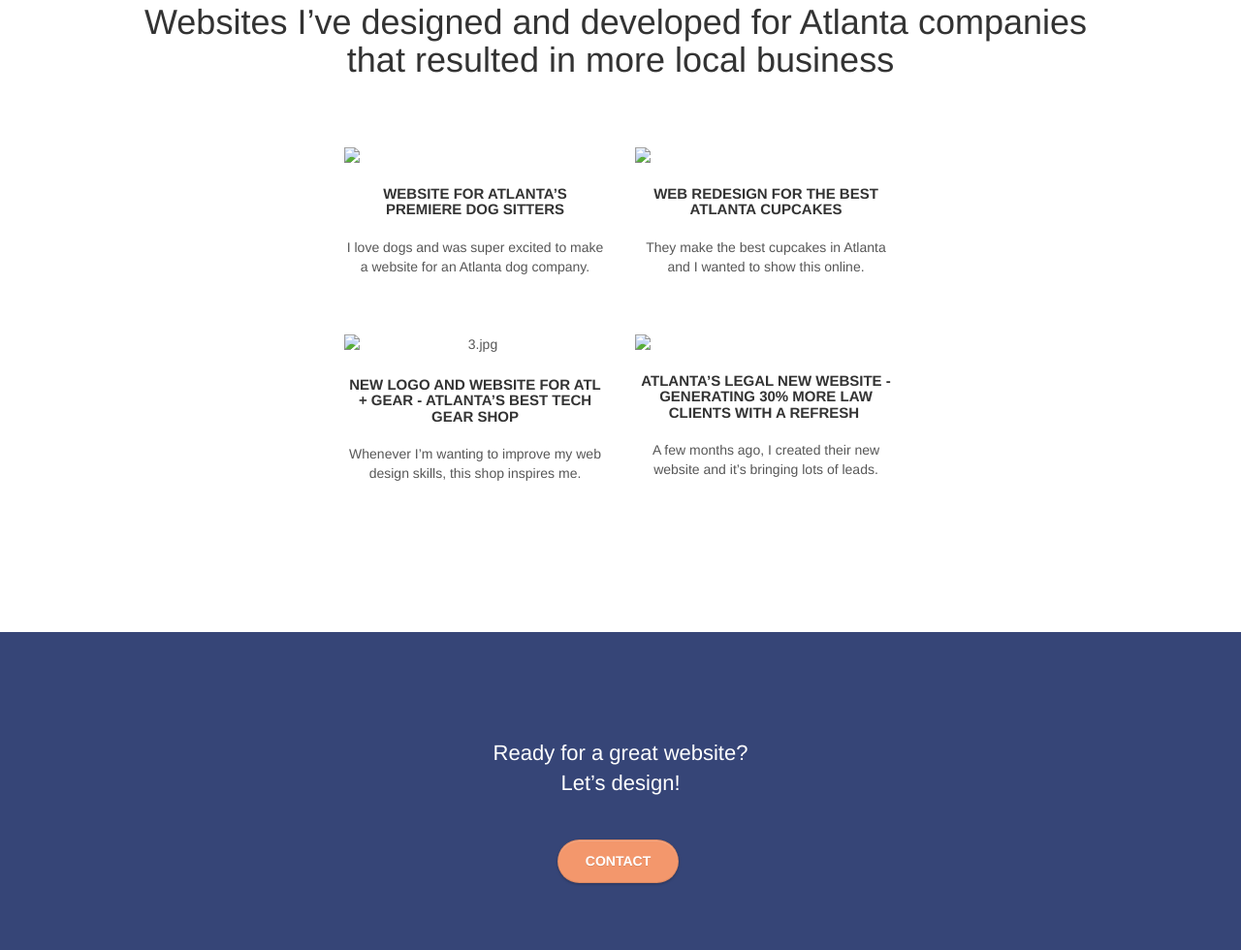
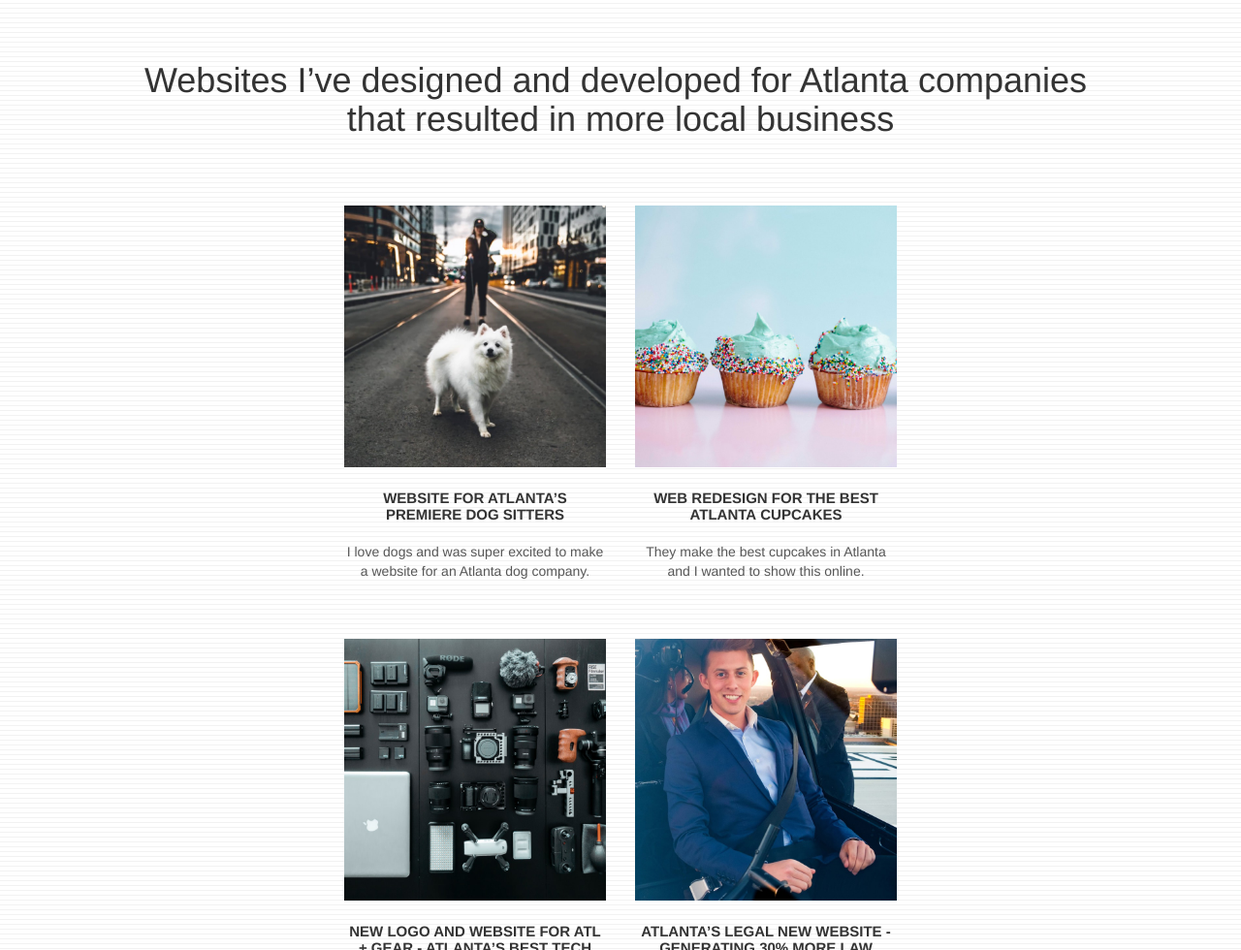
Before and after one commit to julienb86/seo_improved, a plain HTML site: page index.html in a window 1280 px wide. Shown: the part 1820-2800 px from the top of the page at 97% size. Drawn offline with Linux system fonts and the light colour scheme.

Commit message:
changes img

```diff
--- a/index.html
+++ b/index.html
@@ -162,7 +162,7 @@
 		</div>
 		<div class="row tight-width-whitespace portfolio-row">
 			<div class="col-sm-6">
-				<a href="#" data-lightbox="img/11.jpg" data-gallery-id="gallery-1" data-caption="Website for Atlanta's Premiere dog salon" data-frame="snapshot-lb"><img src="img/11.jpg" class="img-responsive portfolio-thumb" /></a>
+				<a href="#" data-lightbox="img/11.min-jpg" data-gallery-id="gallery-1" data-caption="Website for Atlanta's Premiere dog salon" data-frame="snapshot-lb"><img src="img/11.jpg" class="img-responsive portfolio-thumb" /></a>
 				<h3 class="mg-md text-center">
 					Website for Atlanta&rsquo;s premiere Dog Sitters
 				</h3>
@@ -171,7 +171,7 @@
 				</p>
 			</div>
 			<div class="col-sm-6">
-				<a href="#" data-lightbox="img/2.jpg" data-gallery-id="gallery-1" data-caption="web redesign for the best cupcakes in Atlanta" data-frame="snapshot-lb"><img src="img/2.jpg" class="img-responsive portfolio-thumb" /></a>
+				<a href="#" data-lightbox="img/2-min.jpg" data-gallery-id="gallery-1" data-caption="web redesign for the best cupcakes in Atlanta" data-frame="snapshot-lb"><img src="img/2.jpg" class="img-responsive portfolio-thumb" /></a>
 				<h3 class="mg-md text-center">
 					Web redesign for the best Atlanta&nbsp;cupcakes
 				</h3>
@@ -182,7 +182,7 @@
 		</div>
 		<div class="row tight-width-whitespace portfolio-row">
 			<div class="col-sm-6">
-				<a href="#" data-lightbox="img/3.jpg" data-gallery-id="gallery-1" data-caption="New logo and website for Atlanta's best tech gear shop" data-frame="snapshot-lb"><img src="img/3.jpg" class="img-responsive portfolio-thumb" alt="3.jpg" /></a>
+				<a href="#" data-lightbox="img/3-min.jpg" data-gallery-id="gallery-1" data-caption="New logo and website for Atlanta's best tech gear shop" data-frame="snapshot-lb"><img src="img/3.jpg" class="img-responsive portfolio-thumb" alt="3.jpg" /></a>
 				<h3 class="mg-md text-center">
 					New logo and website for Atl + Gear - Atlanta&rsquo;s best tech gear shop
 				</h3>
@@ -191,7 +191,7 @@
 				</p>
 			</div>
 			<div class="col-sm-6">
-				<a href="#" data-lightbox="img/4.jpg" data-gallery-id="gallery-1" data-caption="Atlanta's legal website generates 30% more clients after web redesign" data-frame="snapshot-lb"><img src="img/4.jpg" class="img-responsive portfolio-thumb" /></a>
+				<a href="#" data-lightbox="img/4-min.jpg" data-gallery-id="gallery-1" data-caption="Atlanta's legal website generates 30% more clients after web redesign" data-frame="snapshot-lb"><img src="img/4.jpg" class="img-responsive portfolio-thumb" /></a>
 				<h3 class="mg-md text-center">
 					Atlanta&rsquo;s legal new website - Generating 30% more law clients with a refresh&nbsp;
 				</h3>
```
Also changed, not shown: img/11.jpg (renamed from img/11-min.jpg), img/2.jpg (renamed from img/2-min.jpg), img/3.jpg (renamed from img/3-min.jpg), img/4.jpg (renamed from img/4-min.jpg), img/atlanta made sign.jpg (renamed from img/atlanta made sign-min.jpg), img/atlanta web design logo.png (renamed from img/atlanta web design logo-min.png), img/atlanta web designer mike.png (renamed from img/atlanta web designer mike-min.png), img/dots-bg.png (renamed from img/dots-bg-min.png), img/lines-h2-bg.png (renamed from img/lines-h2-bg-min.png), img/texture-paper.png (renamed from img/texture-paper-min.png), 2 other files.
